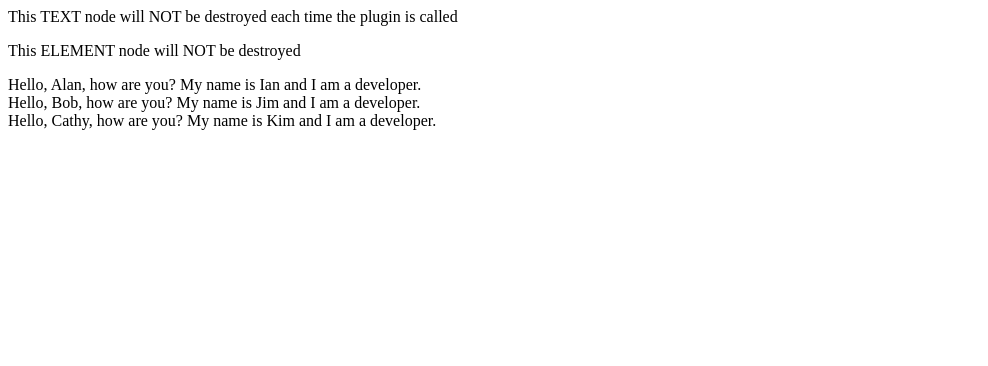
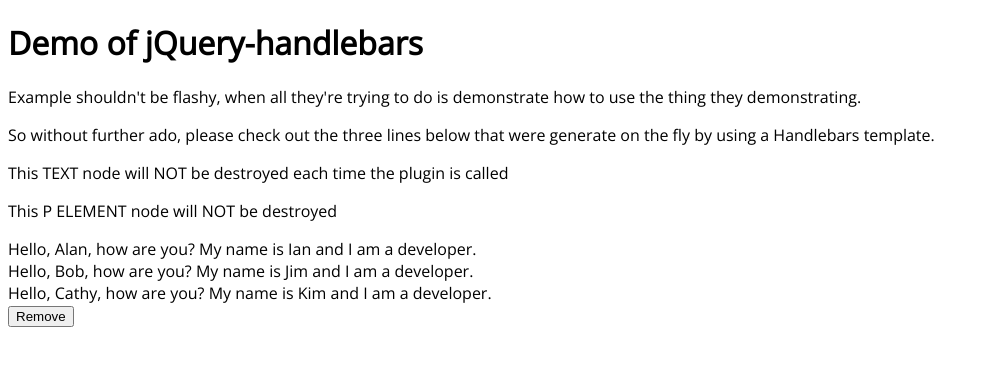
Before and after one commit to softwarespot/jquery-handlebars, a website: page examples/index.html in a window 1280 px wide. Shown: the whole page, without its empty margins (0-988 px from the left). Drawn offline with nearby package versions, Linux system fonts and the light colour scheme.

Commit message:
Updated example

```diff
--- a/examples/index.html
+++ b/examples/index.html
@@ -5,27 +5,48 @@
     <meta charset="utf-8" />
     <title>jQuery-handlbars Example</title>
 
+    <!--Font-->
+    <link href="http://fonts.googleapis.com/css?family=Open+Sans" rel="stylesheet"/>
+
     <!--Mobile Specific Metas-->
     <meta name="viewport" content="width=device-width, initial-scale=1" />
+
+    <style>
+        /*Body styling*/
+        body {
+            font-family: 'Open Sans', sans-serif, Arial;
+        }
+    </style>
 </head>
 
 <body>
+    <h1>Demo of jQuery-handlebars</h1>
+
+    <!--START: Content element-->
     <div id="content">
+        <p>Example shouldn't be flashy, when all they're trying to do is demonstrate how to use the thing they demonstrating.</p>
+        <p>So without further ado, please check out the three lines below that were generate on the fly by using a Handlebars template.</p>
+
+        <!--This will NOT be removed from the DOM-->
         <script id="template" type="text/x-handlebars-template">
             Hello, {{name}}, how are you? My name is {{developer}} and I am a developer.
             <br/>
         </script>
 
         <script>
-            // This will be removed from the DOM by the .handlebars() plugin
+            // This will NOT be removed from the DOM
             document.getElementById('content');
         </script>
 
-        <!--The following nodes should be destroyed-->
+        <!--The following nodes will not be destroyed-->
         This TEXT node will NOT be destroyed each time the plugin is called
-        <p>This ELEMENT node will NOT be destroyed</p>
+        <p>This P ELEMENT node will NOT be destroyed</p>
     </div>
+    <!--END: Content element-->
 
+    <button id="remove-templates">Remove</button>
+
+    <!--Scripts-->
     <script src="https://code.jquery.com/jquery-2.1.4.js"></script>
     <script src="https://cdnjs.cloudflare.com/ajax/libs/handlebars.js/3.0.3/handlebars.js"></script>
     <script src="../jquery-handlebars.js"></script>
@@ -36,31 +57,46 @@
             // Cache the jQuery object
             var $content = $('#content');
 
-            $content.handlebars('add', '#template', {
+            // Data to pass to the template
+            var context = {
                 name: 'Alan',
                 developer: 'Ian'
-            }, {
-                remove: false
+            };
+
+            // Append the template known as '#template' and pass the following data
+            // Do not remove previous templates
+            $content.handlebars('add', '#template', context, { remove: false });
+
+            // Data to pass to the template
+            context = {
+                name: 'Bob',
+                developer: 'Jim'
+            };
+
+            // Append the template known as '#template' and pass the following data
+            // Do not remove previous templates
+            $content.handlebars('add', '#template', context, { remove: false });
+
+            // Data to pass to the template
+            context = {
+                name: 'Cathy',
+                developer: 'Kim'
+            };
+
+            // Append the template known as '#template' and pass the following data
+            // Do not remove previous templates
+            $content.handlebars('add', '#template', context, { remove: false });
+
+            // Create a click event to only run once
+            $('#remove-templates').one('click.jquery.handlebars', function () {
+                $content.handlebars('remove', '#template');
+                window.alert('Templates inside the content element have been remove.\n\nThis event will now self destruct in 5...4...3...2...1...*');
             });
 
-            $content.handlebars('add', '#template', {
-                name: 'Bob',
-                developer: 'Jim'
-            }, {
-                remove: true
-            });
-
-            // This one will show in the content div
-            // Notice how how all content before has been removed
-            $content.handlebars('add', '#template', {
-                name: 'Cathy',
-                developer: 'Kim'
-            }, {
-                remove: false
-            });
+            // Testing only!
 
             // $content.handlebars('remove', '#template'); // Remove single template id
-            // $content.handlebars('remove'); // Remove all
+            // $content.handlebars('remove'); // Remove all templates
             console.log('Rendered templates: %o', $content.handlebars('get')); // Get the rendered templates for the content element
             console.log('Compiled templates: %o', $content.handlebars('compiled')); // Get the compiled templates for the content element
 
```
